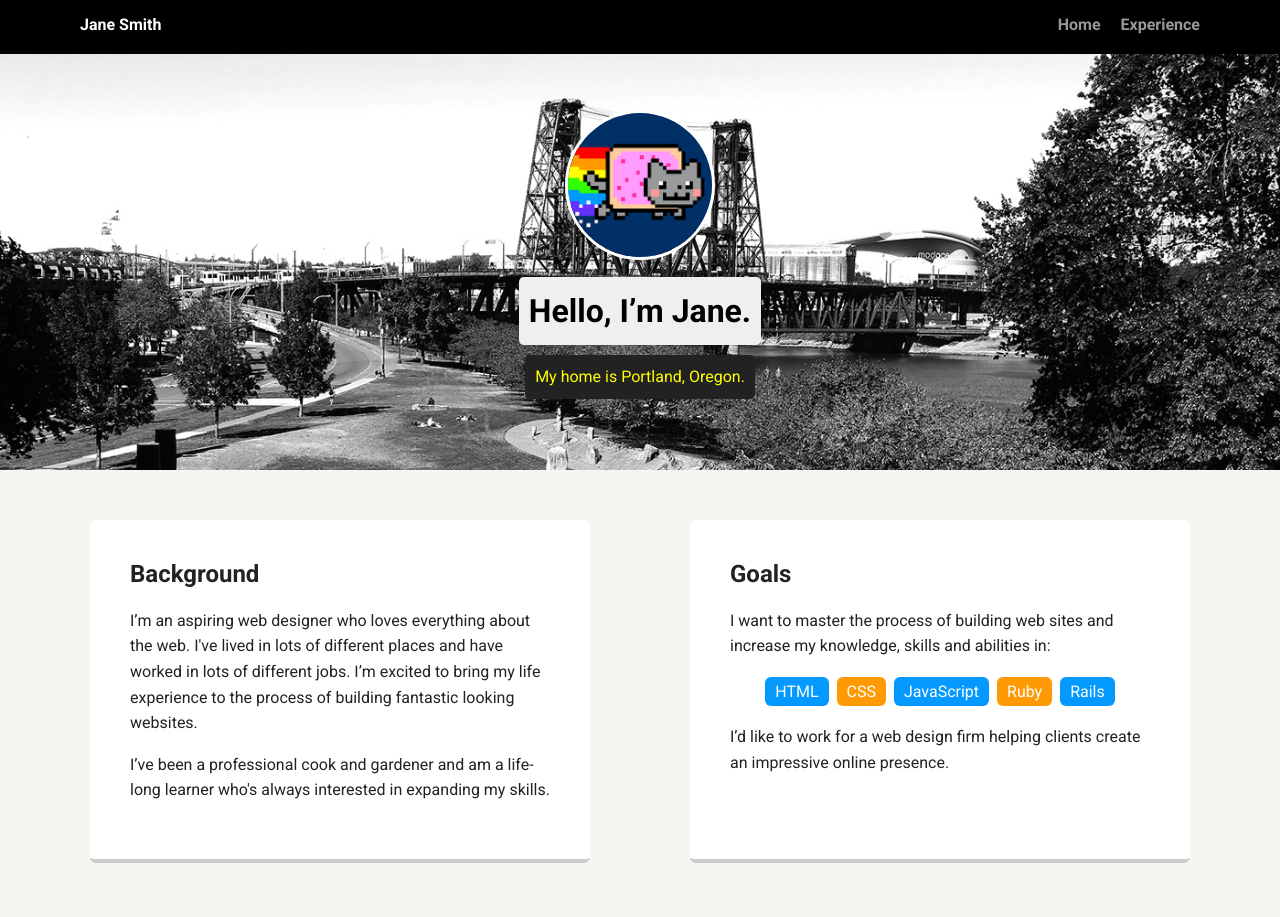
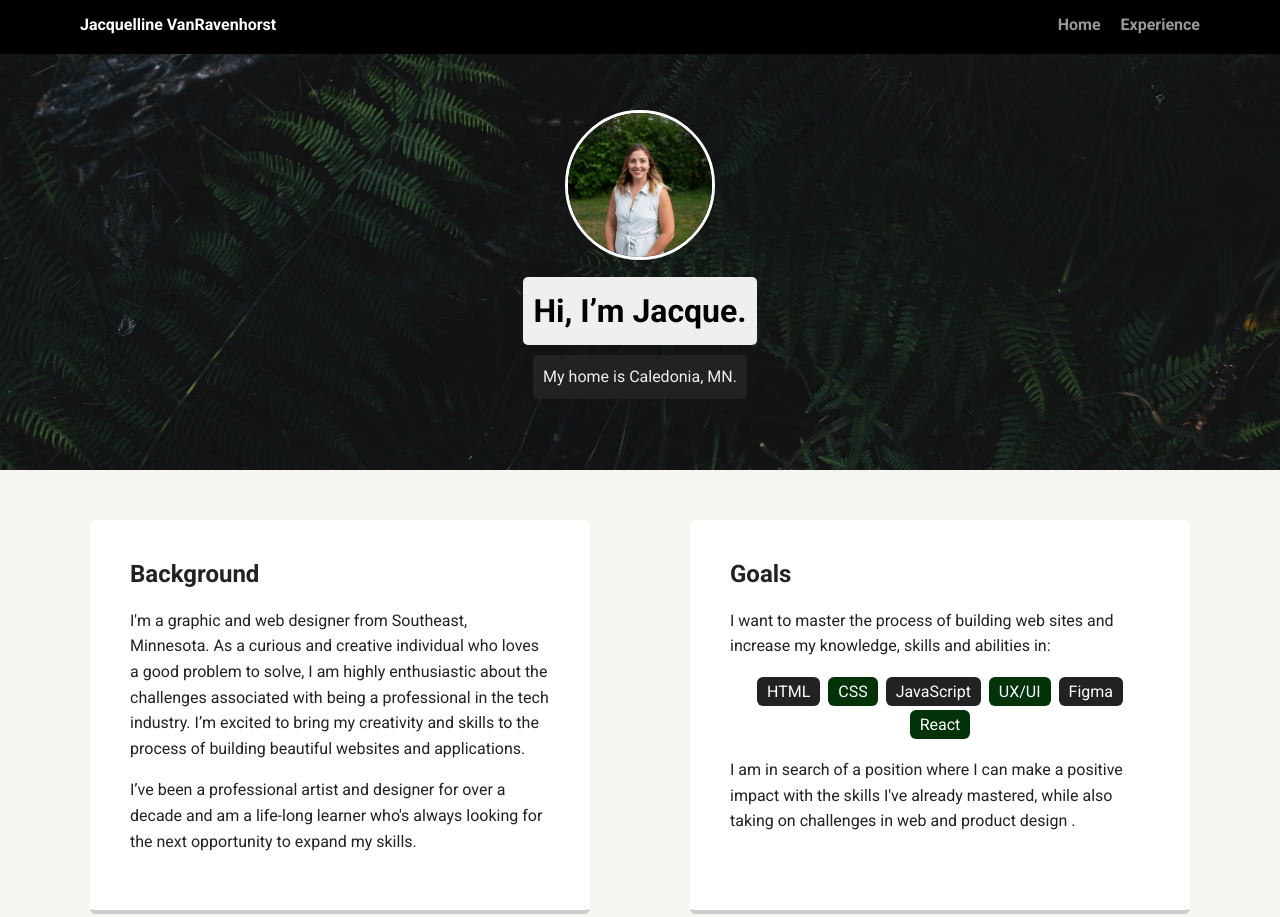
Before and after one commit to Jacquellineo/personal-profile, a plain HTML site: page index.html in a window 1280 px wide. Shown: the top 917 px of the page. Drawn offline with Linux system fonts and the light colour scheme; a web font is replaced by a local one.

Commit message:
Updating info, images, colors

```diff
--- a/index.html
+++ b/index.html
@@ -2,7 +2,7 @@
 <html lang="en">
 <head>
   <meta charset="utf-8">
-  <title>Jane Smith's Profile</title>
+  <title>Jacquelline VanRavenhorst</title>
   <meta name="viewport" content="width=device-width, initial-scale=1.0">
   <link rel="stylesheet" href="styles.css">
   <link href="https://fonts.googleapis.com/css?family=Muli%7CRoboto:400,300,500,700,900" rel="stylesheet"></head>
@@ -10,23 +10,23 @@
 
     <div class="main-nav">
         <ul class="nav">
-          <li class="name">Jane Smith</li>
+          <li class="name">Jacquelline VanRavenhorst</li>
           <li><a href="#">Home</a></li>
           <li><a href="#">Experience</a></li>
         </ul>
     </div>
 
     <header>
-      <img src="images/me.png" alt="Drawing of Jane Smith" class="profile-image">
-      <h1 class="tag name">Hello, I’m Jane.</h1>
-      <p class="tag location">My home is Portland, Oregon.</p>
+      <img src="images/profile.jpg" alt="photo of jacquelline" class="profile-image">
+      <h1 class="tag name">Hi, I’m Jacque.</h1>
+      <p class="tag location">My home is Caledonia, MN.</p>
     </header>
 
     <main class="flex">
       <div class="card">
         <h2>Background</h2>
-        <p>I’m an aspiring web designer who loves everything about the web. I've lived in lots of different places and have worked in lots of different jobs. I’m excited to bring my life experience to the process of building fantastic looking websites.</p>
-        <p>I’ve been a professional cook and gardener and am a life-long learner who's always interested in expanding my skills.</p>
+        <p>I'm a graphic and web designer from Southeast, Minnesota. As a curious and creative individual who loves a good problem to solve, I am highly enthusiastic about the challenges associated with being a professional in the tech industry. I’m excited to bring my creativity and skills to the process of building beautiful websites and applications.</p>
+        <p>I’ve been a professional artist and designer for over a decade and am a life-long learner who's always looking for the next opportunity to expand my skills.</p>
       </div>
 
       <div class="card">
@@ -36,10 +36,11 @@
           <li>HTML</li>
           <li>CSS</li>
           <li>JavaScript</li>
-          <li>Ruby</li>
-          <li>Rails</li>
+          <li>UX/UI</li>
+          <li>Figma</li>
+          <li>React</li>
         </ul>
-        <p>I’d like to work for a web design firm helping clients create an impressive online presence.</p>
+        <p>I am in search of a position where I can make a positive impact with the skills I've already mastered, while also taking on challenges in web and product design .</p>
       </div>
 
     </main>
--- a/styles.css
+++ b/styles.css
@@ -57,7 +57,7 @@ a:hover {
 
 header {
   text-align: center;
-  background: url('images/portland.jpg') no-repeat top center ;
+  background: url('images/background.jpg') no-repeat top center ;
   background-size: cover;
   overflow: hidden;
   padding-top: 60px;
@@ -74,7 +74,7 @@ header .profile-image {
   transition: all .5s;
 }
 header .profile-image:hover {
-  transform: scale(1.2) rotate(5deg);
+  transform: scale(1.75) rotate(5deg);
 }
 .tag {
   background-color: #efefef;
@@ -86,7 +86,7 @@ header .profile-image:hover {
 }
 .location {
   background-color: #222;
-  color: yellow;
+  color: #efefef;
 }
 .card {
   margin: 30px;
@@ -99,7 +99,7 @@ header .profile-image:hover {
   transition: all .5s;
 }
 .card:hover {
-  border-color: #ff99ff;
+  border-color: #013208;
 }
 
 ul.skills {
@@ -110,14 +110,14 @@ ul.skills {
 .skills li {
   border-radius: 6px;
   display: inline-block;
-  background: #ff9904;
+  background: #013208;
   color: white;
   padding: 5px 10px;
   margin: 2px;
 }
 
 .skills li:nth-child(odd) {
-  background: #0399ff;
+  background: #222;
 }
 
 footer {
```
